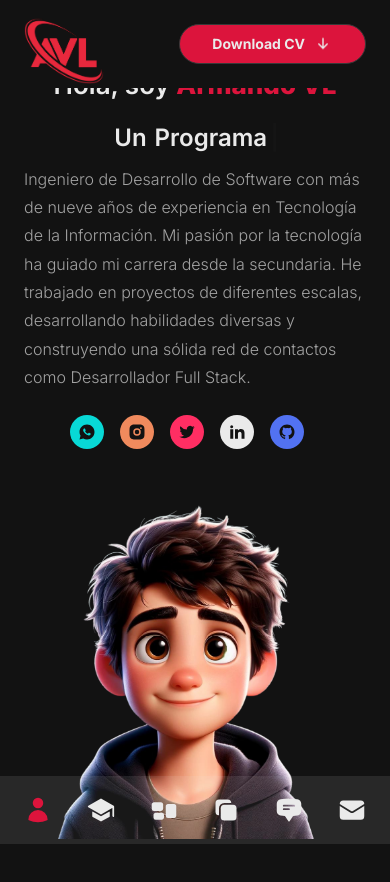
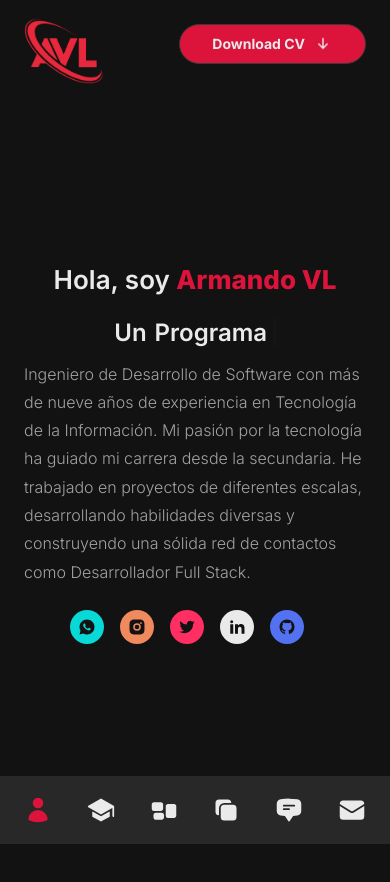
Before and after one commit to iZOXVL/nextjsPortfolio, a Next.js app: page / in a window 390 px wide. Shown: the top 882 px of the page. Built offline with nearby package versions, Linux system fonts and the light colour scheme.

Commit message:
fix home

```diff
--- a/pages/index.jsx
+++ b/pages/index.jsx
@@ -45,10 +45,9 @@ const Home = () => {
         initial='hidden'
         animate='show'
         exit='hidden'
-        className="flex flex-1 relative"
+        className="flex flex-1 relative lg:block hidden"
       >
         <Image src={'/hero-2.png'} alt="heroImg" width={400} height={400} className="w-[277px] h-auto lg:w-full relative pt-10" />
-
       </motion.div>
     </section>
   )
```
